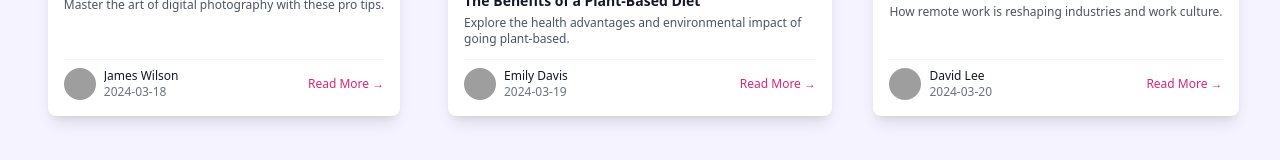
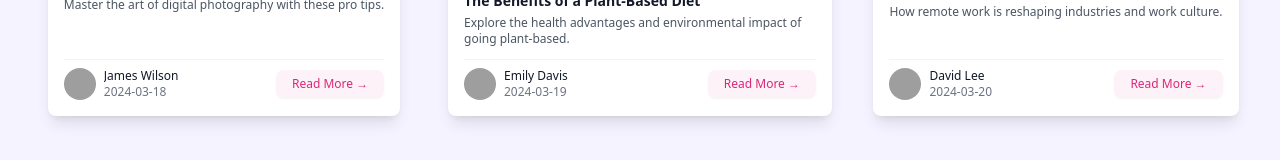
Before and after one commit to Harshninave04/Blog-Space, a React (Vite) app: page / in a window 1280 px wide. Shown: the part 3601-3761 px from the top of the page. Built offline with nearby package versions, Linux system fonts and the light colour scheme; grey boxes are pictures that could not be loaded.

Commit message:
Card updated!!

```diff
--- a/src/components/BlogCard.tsx
+++ b/src/components/BlogCard.tsx
@@ -60,7 +60,7 @@ export default function BlogCard({ blog }: BlogCardProps) {
           {/* Read More Link */}
           <Link
             to={`/blog/${blog.id}`}
-            className="text-pink-600 text-xs font-medium hover:text-pink-700 transition-colors flex-shrink-0">
+            className="py-1.5 px-4 bg-pink-50 text-pink-600 text-xs font-medium rounded-lg shadow-sm hover:bg-pink-100 hover:text-pink-700 transition-colors duration-200">
             Read More →
           </Link>
         </div>
```
